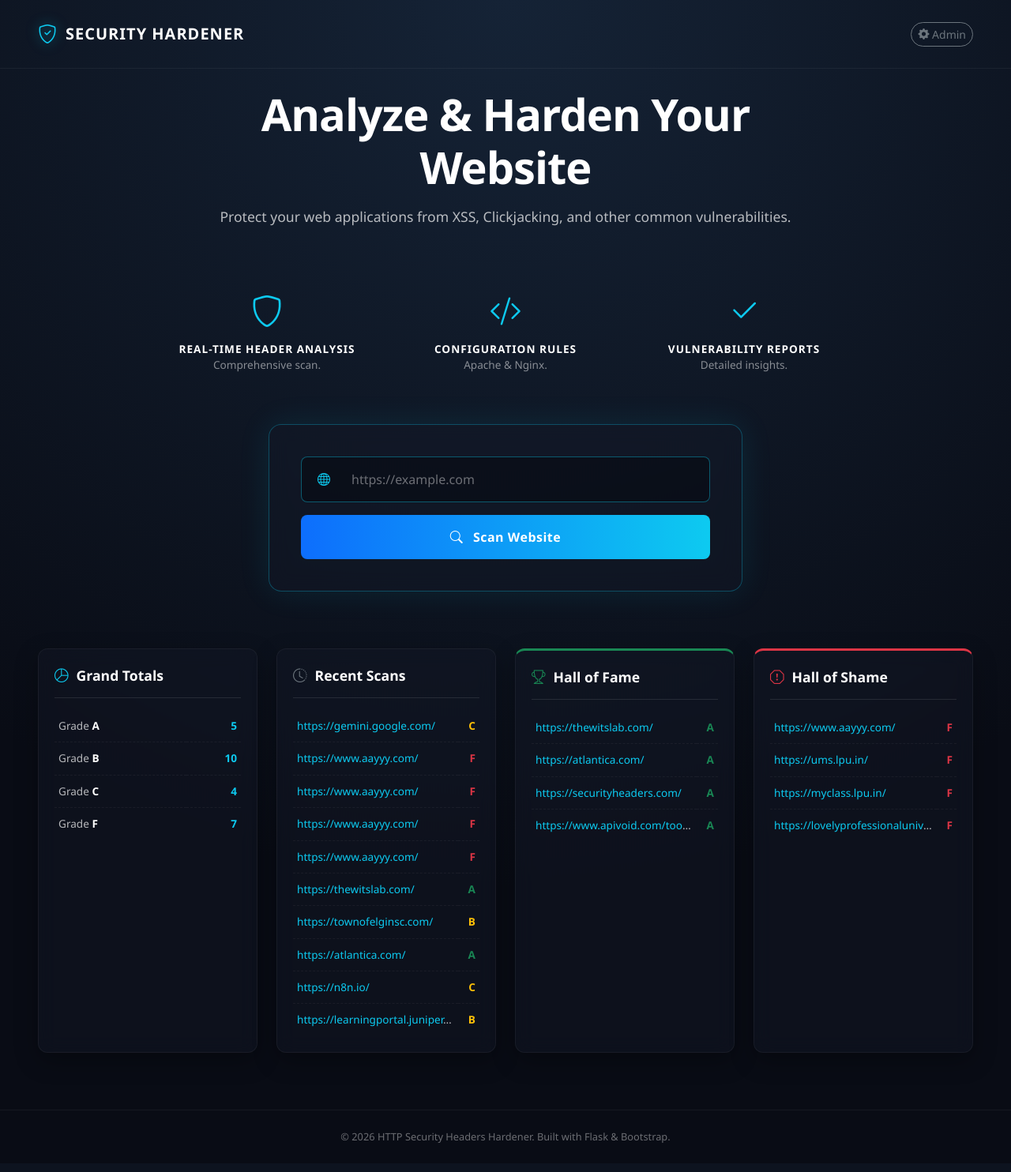
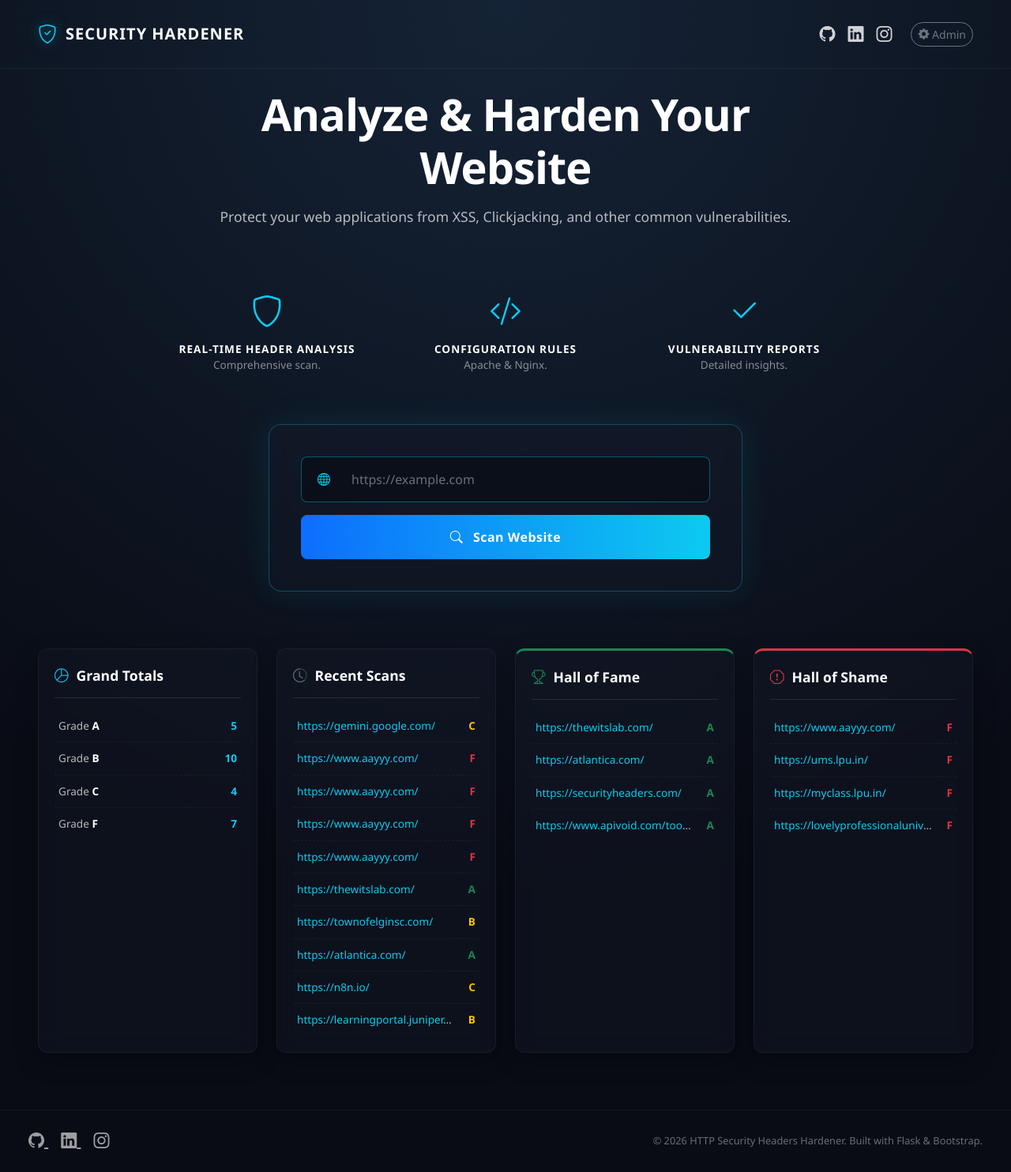
Before and after one commit to MORTX5090/PETV148_Summer-Internship_Team-no_-project-25-Mohamed-Abdelgayoom, a Flask app: page / in a window 1280 px wide. Shown: the whole page at 79% size. Before the commit the page ends 1447 px from the top, so only its background shows below. Run offline with Flask 3, Linux system fonts and the light colour scheme; data comes from the database, SQL or seed files in the repository; both versions use the stored data as it was after the commit.

Commit message:
Add social media icons to navbar and footer

```diff
--- a/static/script.js
+++ b/static/script.js
@@ -18,3 +18,21 @@ function copyCode(elementId, button) {
         console.error('Failed to copy text: ', err);
     });
 }
+document.getElementById('scanForm').addEventListener('submit', function (e) {
+    const urlInput = document.getElementById('urlInput');
+    const customError = document.getElementById('customError');
+    const inputContainer = document.getElementById('inputContainer');
+
+    if (!urlInput.value || !urlInput.checkValidity()) {
+        e.preventDefault();
+        customError.classList.remove('d-none');
+        inputContainer.style.borderColor = '#ff6b6b';
+        inputContainer.style.boxShadow = '0 0 15px rgba(220, 53, 69, 0.3)';
+    }
+});
+
+document.getElementById('urlInput').addEventListener('input', function () {
+    document.getElementById('customError').classList.add('d-none');
+    document.getElementById('inputContainer').style.borderColor = 'rgba(13, 202, 240, 0.4)';
+    document.getElementById('inputContainer').style.boxShadow = 'none';
+});
--- a/templates/index.html
+++ b/templates/index.html
@@ -1,5 +1,6 @@
 <!DOCTYPE html>
 <html lang="en">
+
 <head>
     <meta charset="UTF-8">
     <meta name="viewport" content="width=device-width, initial-scale=1.0">
@@ -12,6 +13,7 @@
     <!-- Custom CSS from static folder -->
     <link rel="stylesheet" href="{{ url_for('static', filename='style.css') }}">
 </head>
+
 <body>
 
     <!-- Transparent Navbar -->
@@ -21,11 +23,30 @@
                 <i class="bi bi-shield-check shield-icon"></i>
                 SECURITY HARDENER
             </a>
+
+            <!-- Social Icons & Admin Button -->
+            <div class="d-flex align-items-center">
+                <!-- Social Icons -->
+                <a href="https://github.com/MORTX5090" target="_blank" class="text-white me-3 fs-5"
+                    style="opacity: 0.8;">
+                    <i class="bi bi-github"></i>
+                </a>
+                <a href="https://www.linkedin.com/in/mohamed-abdelgayoom-94689524a/" target="_blank"
+                    class="text-white me-3 fs-5" style="opacity: 0.8;">
+                    <i class="bi bi-linkedin"></i>
+                </a>
+                <a href="https://www.instagram.com/w5v_c?igsh=MXIyeXBnMTA2d3VjYQ%3D%3D&utm_source=qr" target="_blank"
+                    class="text-white me-4 fs-5" style="opacity: 0.8;">
+                    <i class="bi bi-instagram"></i>
+                </a>
+
                 <!-- Admin Dashboard Link -->
                 <a href="/login" class="btn btn-outline-secondary btn-sm rounded-pill" title="Admin Dashboard">
                     <i class="bi bi-gear-fill"></i> Admin
                 </a>
             </div>
+        </div>
+    </nav>
     </nav>
 
     <!-- Main Content -->
@@ -65,19 +86,24 @@
             <div class="col-12">
                 <div class="scanner-card mx-auto" style="max-width: 600px; margin-top: 0;">
                     {% if error %}
-                    <div class="alert alert-danger" style="background: rgba(220, 53, 69, 0.1); border: 1px solid rgba(220, 53, 69, 0.3); color: #ff6b6b;" role="alert">
+                    <div class="alert alert-danger"
+                        style="background: rgba(220, 53, 69, 0.1); border: 1px solid rgba(220, 53, 69, 0.3); color: #ff6b6b;"
+                        role="alert">
                         <i class="bi bi-exclamation-triangle me-2"></i> {{ error }}
                     </div>
                     {% endif %}
 
-                    <div id="customError" class="alert alert-danger d-none" style="background: rgba(220, 53, 69, 0.1); border: 1px solid rgba(220, 53, 69, 0.3); color: #ff6b6b;" role="alert">
+                    <div id="customError" class="alert alert-danger d-none"
+                        style="background: rgba(220, 53, 69, 0.1); border: 1px solid rgba(220, 53, 69, 0.3); color: #ff6b6b;"
+                        role="alert">
                         <i class="bi bi-shield-x me-2"></i> <strong>Invalid Input:</strong> Please enter a valid URL.
                     </div>
 
                     <form id="scanForm" action="/scan" method="POST" novalidate>
                         <div class="input-group cyber-input-group mb-3" id="inputContainer">
                             <span class="input-group-text"><i class="bi bi-globe"></i></span>
-                            <input id="urlInput" type="url" class="form-control cyber-input p-3" name="url" placeholder="https://example.com" required>
+                            <input id="urlInput" type="url" class="form-control cyber-input p-3" name="url"
+                                placeholder="https://example.com" required>
                         </div>
                         <button type="submit" class="btn cyber-btn w-100 p-3">
                             <i class="bi bi-search me-2"></i> Scan Website
@@ -102,7 +128,9 @@
                                 <td class="grade-cell text-info">{{ row.count }}</td>
                             </tr>
                             {% else %}
-                            <tr><td colspan="2" class="text-center">No data available</td></tr>
+                            <tr>
+                                <td colspan="2" class="text-center">No data available</td>
+                            </tr>
                             {% endfor %}
                         </tbody>
                     </table>
@@ -117,11 +145,16 @@
                         <tbody>
                             {% for row in stats.recent %}
                             <tr>
-                                <td class="url-cell"><a href="{{ row.url }}" target="_blank" title="{{ row.url }}">{{ row.url }}</a></td>
-                                <td class="grade-cell {% if row.grade in ['A+', 'A'] %}text-success{% elif row.grade in ['B', 'C'] %}text-warning{% else %}text-danger{% endif %}">{{ row.grade }}</td>
+                                <td class="url-cell"><a href="{{ row.url }}" target="_blank" title="{{ row.url }}">{{
+                                        row.url }}</a></td>
+                                <td
+                                    class="grade-cell {% if row.grade in ['A+', 'A'] %}text-success{% elif row.grade in ['B', 'C'] %}text-warning{% else %}text-danger{% endif %}">
+                                    {{ row.grade }}</td>
                             </tr>
                             {% else %}
-                            <tr><td colspan="2" class="text-center">No recent scans</td></tr>
+                            <tr>
+                                <td colspan="2" class="text-center">No recent scans</td>
+                            </tr>
                             {% endfor %}
                         </tbody>
                     </table>
@@ -136,11 +169,14 @@
                         <tbody>
                             {% for row in stats.hall_of_fame %}
                             <tr>
-                                <td class="url-cell"><a href="{{ row.url }}" target="_blank" title="{{ row.url }}">{{ row.url }}</a></td>
+                                <td class="url-cell"><a href="{{ row.url }}" target="_blank" title="{{ row.url }}">{{
+                                        row.url }}</a></td>
                                 <td class="grade-cell text-success">{{ row.grade }}</td>
                             </tr>
                             {% else %}
-                            <tr><td colspan="2" class="text-center">No secure sites yet</td></tr>
+                            <tr>
+                                <td colspan="2" class="text-center">No secure sites yet</td>
+                            </tr>
                             {% endfor %}
                         </tbody>
                     </table>
@@ -155,11 +191,14 @@
                         <tbody>
                             {% for row in stats.hall_of_shame %}
                             <tr>
-                                <td class="url-cell"><a href="{{ row.url }}" target="_blank" title="{{ row.url }}">{{ row.url }}</a></td>
+                                <td class="url-cell"><a href="{{ row.url }}" target="_blank" title="{{ row.url }}">{{
+                                        row.url }}</a></td>
                                 <td class="grade-cell text-danger">{{ row.grade }}</td>
                             </tr>
                             {% else %}
-                            <tr><td colspan="2" class="text-center">No vulnerable sites yet</td></tr>
+                            <tr>
+                                <td colspan="2" class="text-center">No vulnerable sites yet</td>
+                            </tr>
                             {% endfor %}
                         </tbody>
                     </table>
@@ -171,32 +210,37 @@
     </div>
 
     <!-- Footer -->
-    <div class="container-fluid text-center py-4 border-top" style="border-color: rgba(255,255,255,0.05) !important;">
-        <p class="mb-0" style="color: rgba(255,255,255,0.4); font-size: 0.8rem;">
+    <div class="container-fluid py-4 border-top" style="border-color: rgba(255,255,255,0.05) !important;">
+        <div class="d-flex flex-column flex-md-row justify-content-between align-items-center px-md-4">
+
+            <!-- Social Icons (Left Side / Bottom) -->
+            <div class="mb-2 mb-md-0">
+                <a href="https://github.com/MORTX5090" target="_blank" class="text-white me-3 fs-5"
+                    style="opacity: 0.6; transition: 0.3s;" onmouseover="this.style.opacity='1'"
+                    onmouseout="this.style.opacity='0.6'">
+                    <i class="bi bi-github"></i>
+                </a>
+                <a href="https://www.linkedin.com/in/mohamed-abdelgayoom-94689524a/" target="_blank"
+                    class="text-white me-3 fs-5" style="opacity: 0.6; transition: 0.3s;"
+                    onmouseover="this.style.opacity='1'" onmouseout="this.style.opacity='0.6'">
+                    <i class="bi bi-linkedin"></i>
+                </a>
+                <a href="https://www.instagram.com/w5v_c?igsh=MXIyeXBnMTA2d3VjYQ%3D%3D&utm_source=qr" target="_blank"
+                    class="text-white fs-5" style="opacity: 0.6; transition: 0.3s;" onmouseover="this.style.opacity='1'"
+                    onmouseout="this.style.opacity='0.6'">
+                    <i class="bi bi-instagram"></i>
+                </a>
+            </div>
+
+            <!-- Copyright Text (Right Side) -->
+            <p class="mb-0 text-center" style="color: rgba(255,255,255,0.4); font-size: 0.8rem;">
                 © 2026 HTTP Security Headers Hardener. Built with Flask & Bootstrap.
             </p>
+
+        </div>
     </div>
 
     <script src="{{ url_for('static', filename='script.js') }}"></script>
-    <script>
-        document.getElementById('scanForm').addEventListener('submit', function(e) {
-            const urlInput = document.getElementById('urlInput');
-            const customError = document.getElementById('customError');
-            const inputContainer = document.getElementById('inputContainer');
+</body>
 
-            if (!urlInput.value || !urlInput.checkValidity()) {
-                e.preventDefault();
-                customError.classList.remove('d-none');
-                inputContainer.style.borderColor = '#ff6b6b';
-                inputContainer.style.boxShadow = '0 0 15px rgba(220, 53, 69, 0.3)';
-            }
-        });
-
-        document.getElementById('urlInput').addEventListener('input', function() {
-            document.getElementById('customError').classList.add('d-none');
-            document.getElementById('inputContainer').style.borderColor = 'rgba(13, 202, 240, 0.4)';
-            document.getElementById('inputContainer').style.boxShadow = 'none';
-        });
-    </script>
-</body>
 </html>
```
Also changed, not shown: security_scanner.db. Lines whose indentation alone changed are shown as unchanged.
